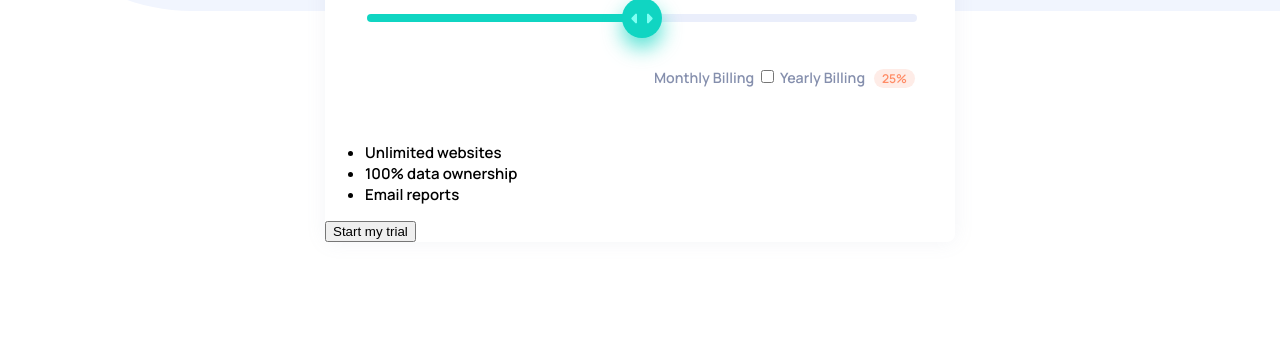
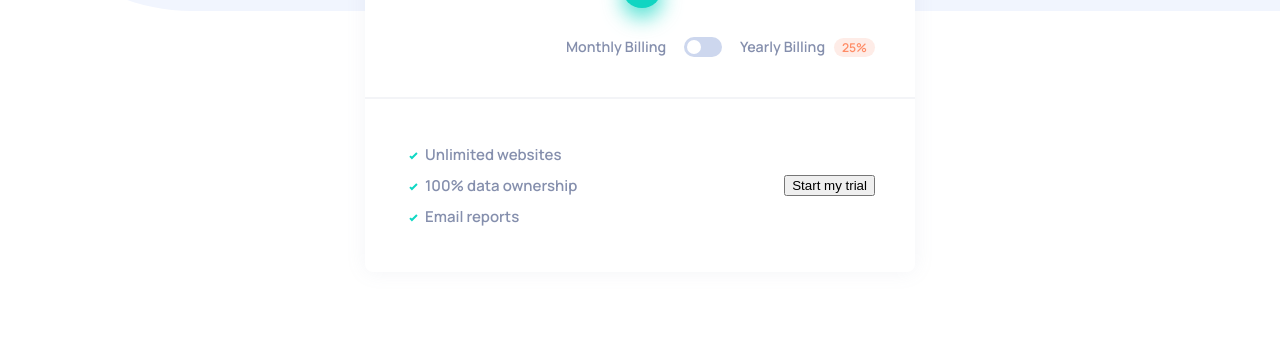
Before and after one commit to aymanxdev/interactive-pricing-component, a plain HTML site: page index.html in a window 1280 px wide. Shown: the part 438-800 px from the top of the page. Drawn offline with Linux system fonts and the light colour scheme.

Commit message:
fix the bottom container and check mark for the ul

```diff
--- a/index.html
+++ b/index.html
@@ -37,7 +37,7 @@
                 <span class="slide round"></span>
             </label>
             Yearly Billing
-            <span class="discount">25% <span class="hide">disoucnt</span></span>
+            <span class="discount">25% <span class="hide">discount<span></span>
         </div>
 
         <div class="cta-wrapper">
--- a/public/styles/pricing.css
+++ b/public/styles/pricing.css
@@ -15,7 +15,11 @@
   --grayish-blue: hsl(225, 20%, 60%);
   --dark-desaturated-blue: hsl(227, 35%, 25%);
 }
-
+*,
+*::after,
+*::before {
+  box-sizing: border-box;
+}
 body {
   margin: 0;
   padding: 0;
@@ -51,6 +55,7 @@ body:after {
   background-size: contain;
 }
 .title-wrapper h1 {
+  font-size: 2.5em;
   color: var(--dark-desaturated-blue);
   margin: 0.3em;
 }
@@ -98,6 +103,93 @@ body:after {
   display: none;
 }
 
+.discount {
+  background-color: var(--light-grayish-red);
+  color: var(--discount);
+  font-size: 0.85em;
+  padding: 1px 8px;
+  border-radius: 15px;
+  margin-left: 6px;
+}
+
+.cta-wrapper {
+  padding: 20px 40px 20px 20px;
+  border-top: 2px solid rgba(133, 143, 173, 0.1);
+  display: flex;
+  align-items: center;
+  justify-content: space-between;
+}
+
+.cta-wrapper ul li {
+  color: var(--grayish-blue);
+  margin: 10px 0;
+  list-style-image: url("../images/icon-check.svg");
+}
+
+.sub-wrapper {
+  text-align: right;
+  padding: 40px;
+  font-size: 0.95em;
+  color: var(--grayish-blue);
+}
+.show {
+  display: none;
+}
+.switch {
+  position: relative;
+  display: inline-block;
+  width: 38px;
+  height: 20px;
+  margin: 0 15px;
+}
+.slide {
+  position: absolute;
+  cursor: pointer;
+  top: 0;
+  right: 0;
+  bottom: 0;
+  left: 0;
+  background-color: var(--light-grayish-bluish);
+  transition: 0.2s;
+}
+.slide:hover {
+  background-color: var(--soft-cyan);
+}
+.slide:before {
+  position: absolute;
+  content: "";
+  width: 14px;
+  height: 14px;
+  left: 3px;
+  bottom: 3px;
+  background-color: var(--white);
+  -webkit-transition: 0.4s;
+  transition: 0.4s;
+}
+
+.round {
+  border-radius: 34px;
+}
+.round:before {
+  border-radius: 50%;
+}
+
+.switch input {
+  opacity: 0;
+  width: 0;
+  height: 0;
+}
+
+.switch input:checked + .slide {
+  background-color: var(--strong-cyan);
+}
+.switch input:focus + .slide {
+  box-shadow: 0 0 1px var(--strong-cyan);
+}
+.switch input:checked + .slide:before {
+  transform: translateX(18px);
+}
+
 .slider {
   width: 550px;
   padding: 0 40px;
@@ -131,7 +223,8 @@ body:after {
   transition: all 0.2s;
 }
 .slider input::-webkit-slider-thumb:hover {
-  background: url("../images/icon-slider.svg") var(--soft-cyan) center no-repeat;
+  background: url("../images/icon-slider.svg") rgb(27, 230, 209) center
+    no-repeat;
 }
 .slider input::-webkit-slider-thumb:active {
   cursor: grabbing;
@@ -139,23 +232,6 @@ body:after {
     no-repeat;
 }
 
-.sub-wrapper {
-  text-align: right;
-  padding: 40px;
-  font-size: 0.95em;
-  color: var(--grayish-blue);
-}
-.show {
-  display: none;
-}
-.discount {
-  background-color: var(--light-grayish-red);
-  color: var(--discount);
-  font-size: 0.85em;
-  padding: 1px 8px;
-  border-radius: 15px;
-  margin-left: 6px;
-}
 @media only screen and (max-width: 610px) {
   .title {
     text-align: center;
```
